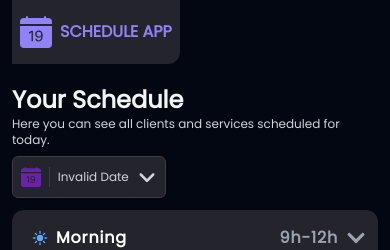
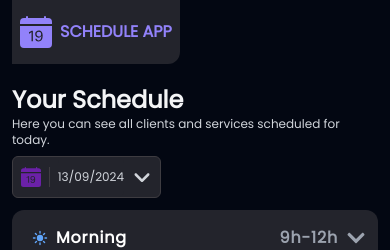
Before and after one commit to jeffersondrs/schedule-app, a Next.js app: page / in a window 390 px wide. Shown: the top 250 px of the page. Built offline with nearby package versions, Linux system fonts and the light colour scheme.

Commit message:
fix: mobx store working

```diff
--- a/src/app/page.tsx
+++ b/src/app/page.tsx
@@ -6,17 +6,17 @@ import DailyList from "@/components/DailyList";
 import { BsCalendarDateFill } from "react-icons/bs";
 import dayjs from 'dayjs';
 import useFilteredAppointments from "@/hooks/userFilteredAppointments";
+// import { useStore } from "@/store/storeContext";
 
 const Home = () => {
-  const todayFormatted = dayjs();
-
-  const { selectedDate, setSelectedDate, filteredAppointments } = useFilteredAppointments(
-    dayjs(todayFormatted).format('DD/MM/YYYY')
-  );
+  // const { scheduleStore } = useStore();
+  const { selectedDate, setSelectedDate, filteredAppointments } = useFilteredAppointments();
   const [isModalOpen, setIsModalOpen] = React.useState(false);
   const handleOpenModal = () => {
     setIsModalOpen(!isModalOpen);
+    // scheduleStore.deleteStore();
   };
+
 
   return (
     <div className="flex flex-col justify-start items-center min-h-screen w-full bg-gray-950 gap-3 pb-16 px-3 relative">
@@ -31,7 +31,7 @@ const Home = () => {
             <p className="text-xs font-normal text-gray-300">Here you can see all clients and services scheduled for today.</p>
           </div>
           <div className="flex flex-col justify-center items-center md:w-96">
-            <DateButton date={selectedDate.format('DD-MM-YYYY')} setDate={(date) => setSelectedDate(dayjs(date, 'DD/MM/YYYY'))} />
+            <DateButton date={selectedDate} setDate={(date) => setSelectedDate(dayjs(date))} />
           </div>
         </div>
       </header>
--- a/src/components/DailyList.tsx
+++ b/src/components/DailyList.tsx
@@ -44,7 +44,7 @@ export default function DailyList({ periodOfDay, dailyList }: DailyListProps) {
         </div>
 
       </header>
-      {dailyList.length > 1 && (<main className={`transition-all duration-500 ease-in-out w-full px-5 ${isExpanded ? 'max-h-96 overflow-y-auto my-5' : 'max-h-0 overflow-hidden md:max-h-full'}`}>
+     <main className={`transition-all duration-500 ease-in-out w-full px-5 ${isExpanded ? 'max-h-96 overflow-y-auto my-5' : ''}`}>
         {dailyList.map((schedule) => (
           <div key={schedule.id} className="flex flex-col justify-center items-start border-b border-gray-primary p-4 md:flex-row md:gap-3 last:border-0">
             <div className="flex flex-row gap-3 justify-between md:flex-row md:w-96">
@@ -59,7 +59,7 @@ export default function DailyList({ periodOfDay, dailyList }: DailyListProps) {
             </div>
           </div>
         ))}
-      </main>)}
+      </main>
     </div>
   )
 }
--- a/src/components/DateButtom.tsx
+++ b/src/components/DateButtom.tsx
@@ -8,12 +8,11 @@ import CalendarUi from "./CalendarUi";
 import { IoClose } from "react-icons/io5";
 
 type DateButtonProps = {
-  date: string;
-  setDate: (date: string) => void;
+  date: Dayjs;
+  setDate: (date: Dayjs) => void;
 };
 
-export default function DateButton({ date, setDate }: DateButtonProps) {
-  const [inputDate, setInputDate] = useState(date);
+export default function DateButton({ setDate }: DateButtonProps) {
   const [showCalendar, setShowCalendar] = useState(false);
   const [selectedDate, setSelectedDate] = useState<Dayjs>(dayjs());
 
@@ -21,17 +20,10 @@ export default function DateButton({ date, setDate }: DateButtonProps) {
     setShowCalendar((prev) => !prev);
   };
 
-  const formatDate = (date: Dayjs) => {
-    return date.format('DD/MM/YYYY');
-  };
-
   const handleDateChange = (newDate: Dayjs) => {
-    if (newDate) {
-      setSelectedDate(newDate);
-      setInputDate(formatDate(newDate));
-      setShowCalendar(false);
-      setDate(formatDate(newDate));
-    }
+    setSelectedDate(newDate);
+    setDate(newDate);
+    setShowCalendar(false);
   };
 
   return (
@@ -43,7 +35,7 @@ export default function DateButton({ date, setDate }: DateButtonProps) {
         <span className="w-[1px] h-5 bg-gray-primary mr-2"></span>
         <div className="flex flex-row justify-center items-center w-full">
           {
-            inputDate ? (
+            selectedDate ? (
               <button
                 className="w-full h-10 bg-primary text-gray-300 rounded-md text-start text-xs"
                 onClick={(e) => {
@@ -51,7 +43,7 @@ export default function DateButton({ date, setDate }: DateButtonProps) {
                   toggleCalendar();
                 }}
               >
-                {inputDate}
+                {selectedDate.format('DD/MM/YYYY')}
               </button>
             ) : (
               <button
--- a/src/components/Form.tsx
+++ b/src/components/Form.tsx
@@ -12,6 +12,7 @@ import { initialState } from "@/utils/constants";
 import { reducer } from "@/utils/functions";
 import { ToastContainer, toast } from 'react-toastify';
 import 'react-toastify/dist/ReactToastify.css';
+import dayjs from "dayjs";
 
 export default function Form() {
 
@@ -39,7 +40,7 @@ export default function Form() {
       phoneScheduleUser: phone,
       scheduleDescription,
       scheduleTime,
-      scheduleDate: scheduleDate,
+      scheduleDate: dayjs(scheduleDate),
     };
 
     if (!name || !phone || !scheduleDescription || !scheduleTime || !scheduleDate) {
--- a/src/hooks/userFilteredAppointments.tsx
+++ b/src/hooks/userFilteredAppointments.tsx
@@ -6,8 +6,8 @@ import { ScheduleProps } from "@/utils/types";
 import { filterSchedulesByDayAndPeriod } from "@/utils/functions";
 import { useStore } from '@/store/storeContext';
 
-const useFilteredAppointments = (initialDate: string) => {
-  const [selectedDate, setSelectedDate] = useState(dayjs(initialDate) as Dayjs);
+const useFilteredAppointments = () => {
+  const [selectedDate, setSelectedDate] = useState<Dayjs>(dayjs());
   const [filteredAppointments, setFilteredAppointments] = useState<{
     morning: ScheduleProps[];
     afternoon: ScheduleProps[];
@@ -21,10 +21,8 @@ const useFilteredAppointments = (initialDate: string) => {
   const { scheduleStore } = useStore();
 
   useEffect(() => {
-    const formattedDate = selectedDate.format('DD/MM/YYYY');
-    const filtered = filterSchedulesByDayAndPeriod(scheduleStore.schedules, formattedDate);
+    const filtered = filterSchedulesByDayAndPeriod(scheduleStore.schedules, selectedDate);
     setFilteredAppointments(filtered);
-
   }, [selectedDate, scheduleStore.schedules]);
 
   return {
--- a/src/store/appointmentStore.ts
+++ b/src/store/appointmentStore.ts
@@ -1,10 +1,11 @@
-// stores/scheduleStore.ts
+import dayjs, {Dayjs} from "dayjs";
 import { makeAutoObservable } from "mobx";
 import { ScheduleProps } from "@/utils/types";
 import { v4 as uuidv4 } from "uuid";
 
 class ScheduleStore {
   schedules: ScheduleProps[] = [];
+  today: Dayjs = dayjs();
 
   constructor() {
     makeAutoObservable(this);
@@ -23,6 +24,10 @@ class ScheduleStore {
     };
     this.schedules.push(newSchedule);
     this.saveSchedules();
+  }
+
+  choiceDate(date: Dayjs) {
+    this.today = date;
   }
 
   updateSchedule(id: string, updatedSchedule: Partial<ScheduleProps>) {
--- a/src/utils/constants.ts
+++ b/src/utils/constants.ts
@@ -29,5 +29,5 @@ export const initialState: FormState = {
   phone: "",
   scheduleDescription: "",
   scheduleTime: "",
-  scheduleDate: dayjs().format('DD/MM/YYYY'),
+  scheduleDate: dayjs(),
 };
--- a/src/utils/functions.ts
+++ b/src/utils/functions.ts
@@ -1,3 +1,4 @@
+import dayjs, { Dayjs } from "dayjs";
 import { ActionType, FormState, ScheduleProps } from "./types";
 
 export const sortSchedules = (data: ScheduleProps[]): ScheduleProps[] => {
@@ -14,10 +15,17 @@ export const sortSchedules = (data: ScheduleProps[]): ScheduleProps[] => {
 
 export const filterSchedulesByDayAndPeriod = (
   data: ScheduleProps[],
-  day: string
-): { morning: ScheduleProps[], afternoon: ScheduleProps[], evening: ScheduleProps[] } => {
-
-  const filteredData = data.filter((schedule) => schedule.scheduleDate === day);
+  day: Dayjs
+): {
+  morning: ScheduleProps[];
+  afternoon: ScheduleProps[];
+  evening: ScheduleProps[];
+} => {
+  const filteredData = data.filter((schedule) => {
+    const scheduleDate = dayjs(schedule.scheduleDate).format("DD/MM/YYYY");
+    const filterDate = dayjs(day).format("DD/MM/YYYY");
+    return scheduleDate === filterDate;
+  });
 
   const morning = filteredData.filter((schedule) => {
     const hour = parseInt(schedule.scheduleTime.split(":")[0], 10);
--- a/src/utils/types.ts
+++ b/src/utils/types.ts
@@ -1,9 +1,11 @@
+import { Dayjs } from "dayjs";
+
 export interface ScheduleProps {
   id: string;
   scheduleTime: string;
   scheduleDescription: string;
   userSchedule: string;
-  scheduleDate: string;
+  scheduleDate: Dayjs;
   phoneScheduleUser: string;
   createdAt?: string;
   updatedAt?: string;
@@ -19,7 +21,7 @@ export interface FormState {
   phone: string;
   scheduleDescription: string;
   scheduleTime: string;
-  scheduleDate: string;
+  scheduleDate: Dayjs;
 }
 
 export interface FormProps {
```
